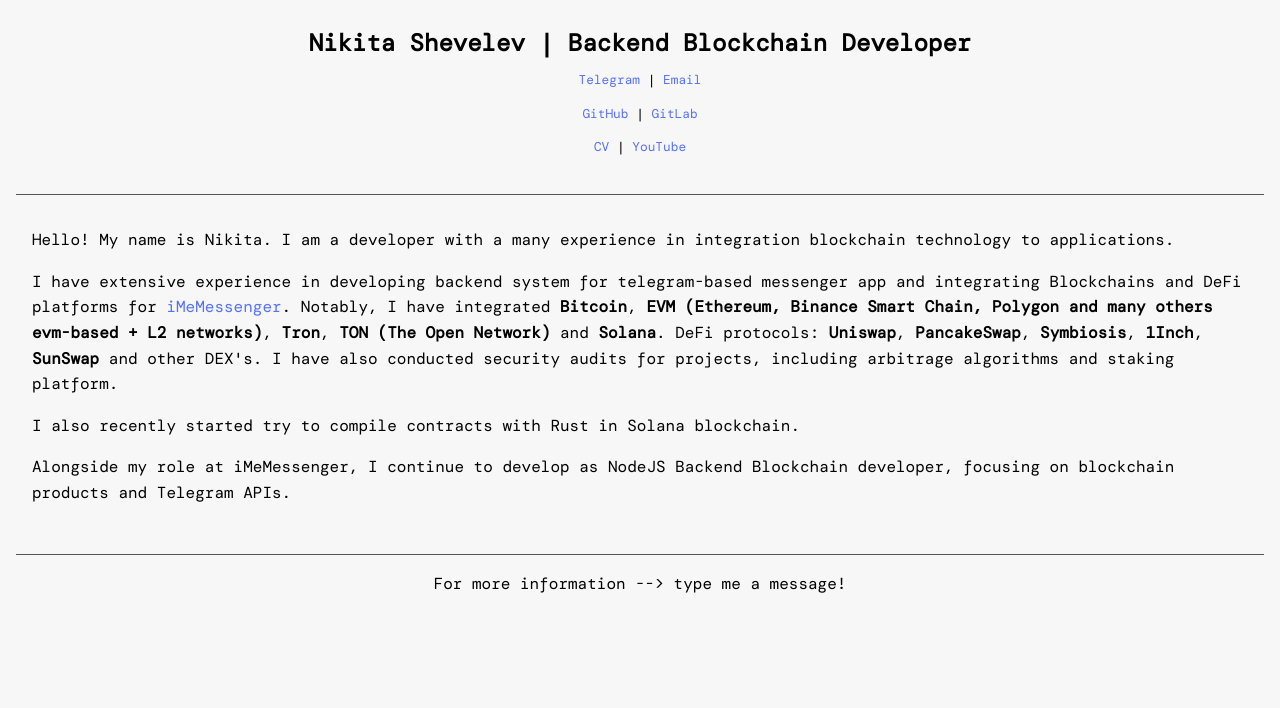
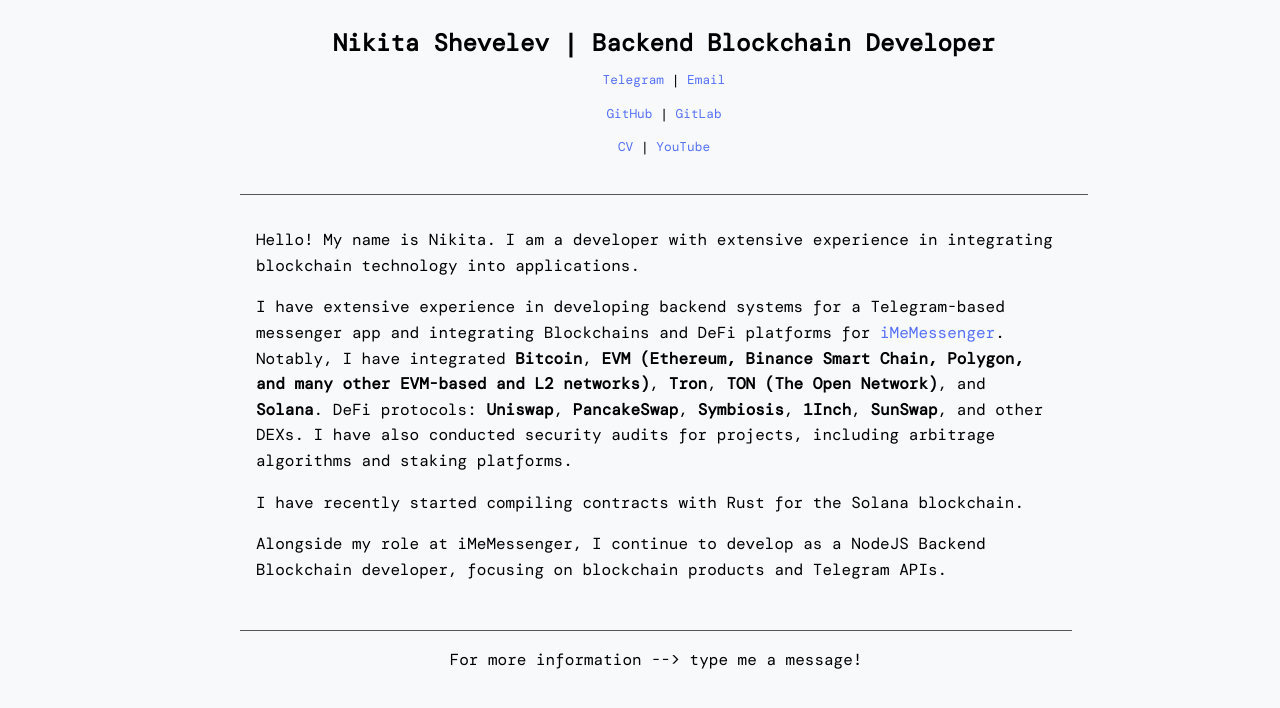
Before and after one commit to OneZee23/onezee-landing, a React (Create React App) app: page / in a window 1280 px wide. Shown: the top 708 px of the page. Built offline with nearby package versions, Linux system fonts and the light colour scheme.

Commit message:
Fix style general page

```diff
--- a/src/App.tsx
+++ b/src/App.tsx
@@ -4,23 +4,22 @@
   return (
     <section>
       <p>
-        Hello! My name is Nikita. I am a developer with a
-        many experience in integration blockchain technology to applications.
+        Hello! My name is Nikita. I am a developer with extensive experience in integrating blockchain technology into applications.
       </p>
       <p>
-        I have extensive experience in developing backend system for telegram-based messenger app and integrating
+        I have extensive experience in developing backend systems for a Telegram-based messenger app and integrating
         Blockchains and DeFi platforms for <a href="https://www.imem.app/">iMeMessenger</a>.
-        Notably, I have integrated <b>Bitcoin</b>, <b>EVM (Ethereum, Binance Smart Chain, Polygon and many others
-        evm-based + L2 networks)</b>, <b>Tron</b>, <b>TON (The Open Network)</b> and <b>Solana</b>.
-        DeFi protocols: <b>Uniswap</b>, <b>PancakeSwap</b>, <b>Symbiosis</b>, <b>1Inch</b>, <b>SunSwap</b> and other
-        DEX's.
-        I have also conducted security audits for projects, including arbitrage algorithms and staking platform.
+        Notably, I have integrated <b>Bitcoin</b>, <b>EVM (Ethereum, Binance Smart Chain, Polygon, and many other
+        EVM-based and L2 networks)</b>, <b>Tron</b>, <b>TON (The Open Network)</b>, and <b>Solana</b>.
+        DeFi protocols: <b>Uniswap</b>, <b>PancakeSwap</b>, <b>Symbiosis</b>, <b>1Inch</b>, <b>SunSwap</b>, and other
+        DEXs.
+        I have also conducted security audits for projects, including arbitrage algorithms and staking platforms.
       </p>
       <p>
-        I also recently started try to compile contracts with Rust in Solana blockchain.
+        I have recently started compiling contracts with Rust for the Solana blockchain.
       </p>
       <p>
-        Alongside my role at iMeMessenger, I continue to develop as NodeJS Backend Blockchain developer, focusing on
+        Alongside my role at iMeMessenger, I continue to develop as a NodeJS Backend Blockchain developer, focusing on
         blockchain products and Telegram APIs.
       </p>
     </section>
@@ -29,7 +28,8 @@
 
 const App: React.FC = () => {
   return (
-    <div>
+    <div className="page-content">
+      <div className="container">
         <header>
           <h1>Nikita Shevelev | Backend Blockchain Developer</h1>
           <p>
@@ -46,12 +46,13 @@
           </p>
         </header>
         <main>
-        <Greetings></Greetings>
+          <Greetings />
         </main>
         <footer>
           <p>For more information {'-->'} type me a message!</p>
         </footer>
       </div>
+    </div>
   );
 };
 
--- a/src/index.css
+++ b/src/index.css
@@ -26,11 +26,18 @@
     padding: 0;
     color: black;
     background-color: #f7f9fb;
+    display: flex;
+    justify-content: center;
 }
 
 .container {
     max-width: 800px;
     margin: 0 auto;
+    padding: 0 1rem;
+}
+
+header, footer {
+    width: 100%;
 }
 
 header {
@@ -103,23 +110,14 @@
     border-radius: 4px;
 }
 
-.container {
-    max-width: 100%;
-    padding: 0 1rem;
-}
-
 main {
     padding: 1rem;
-}
-
-h2 {
-    font-size: 1.1rem;
+    width: 100%;
 }
 
 #root {
     max-width: 100%;
+    display: flex;
+    justify-content: center;
     padding: 0 1rem;
-    display: flex;
-    min-height: 100vh;
-    background-color: #f7f7f7;
 }
```
Also changed, not shown: 1 other file (tests, documents, lock files or other folders). Lines whose indentation alone changed are shown as unchanged.
